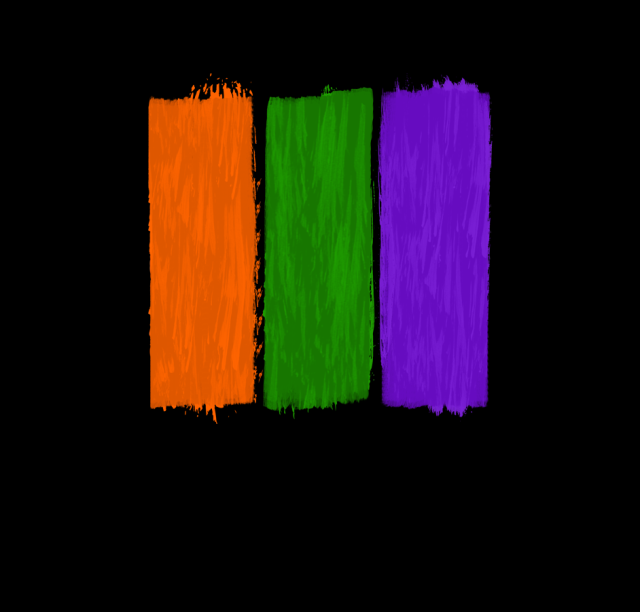
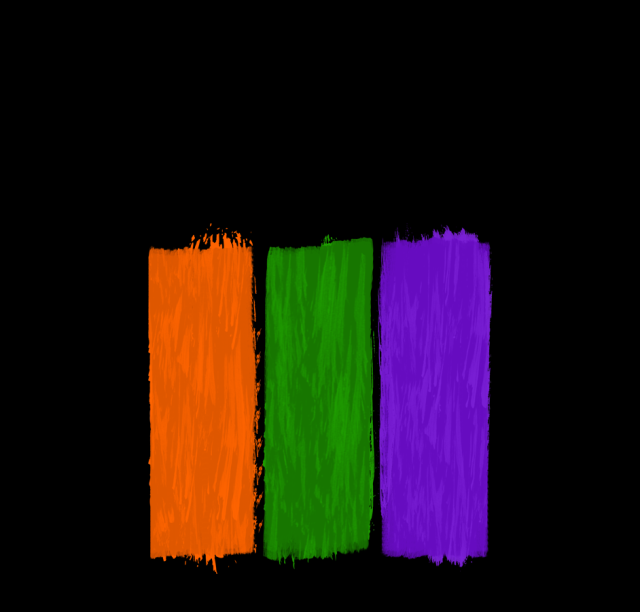
Before and after one commit to RiskyWhiskey/RiskyWhiskey, a plain HTML site: page index.html in a window 1280 px wide. Shown: the whole page, without its empty margins (320-960 px from the left). Drawn offline with Linux system fonts and the light colour scheme.

Commit message:
Slim things up

```diff
--- a/index.html
+++ b/index.html
@@ -2,33 +2,12 @@
 <html lang="en" dir="ltr">
 <head>
     <meta charset="utf-8">
+    <meta name="viewport" content="width=device-width, initial-scale=1">
     <title>RiskyWhiskey</title>
     <style>
-        body
-        {
-            background: #000000;
-            font-family: "Lato", "Gill Sans MT", "Gill Sans", "Helvetica", "Arial", sans-serif;
-            font-size: 14px;
-            font-style: normal;
-            line-height: normal;
-            font-weight: normal;
-            font-variant: normal;
-            text-transform: none;
-            color: #ffffff;
-            text-decoration: none;
-            text-align: center;
-            margin: 0px;
-            padding: 0px;
-        }
-        img
-        {
-            display: block;
-            margin: 0 auto 0 auto;
-            padding: 0;
+    body {
+        background: #000000 url("assets/riskywhiskey_logo.png") no-repeat fixed center;
     }
     </style>
 </head>
 <body>
-        <img src="assets/riskywhiskey_logo.png" alt="logo">
-    </body>
-</html>
```
Lines whose indentation alone changed are shown as unchanged.
